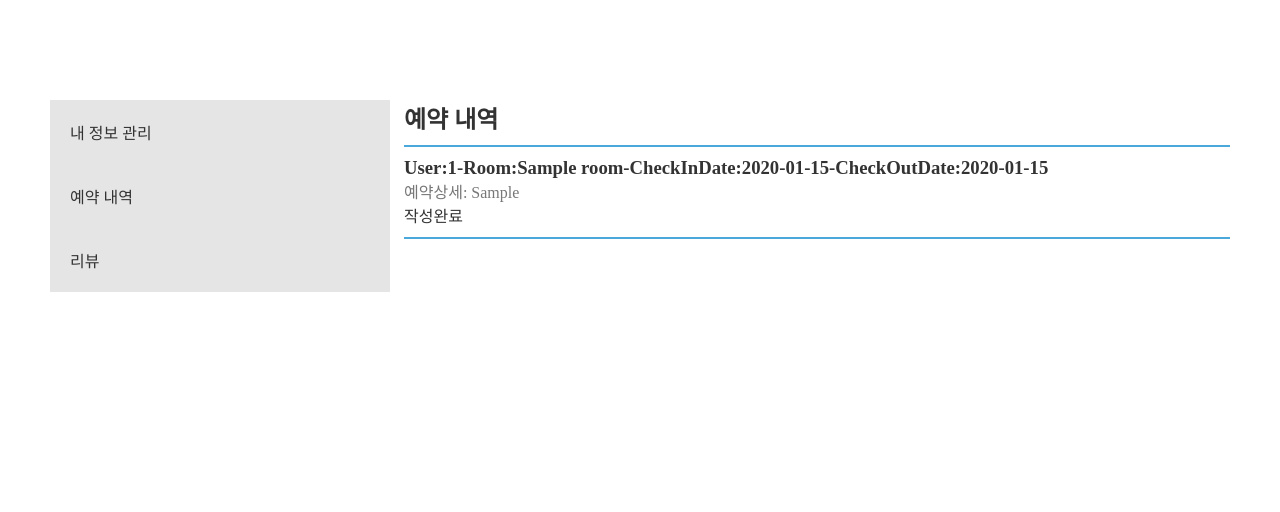
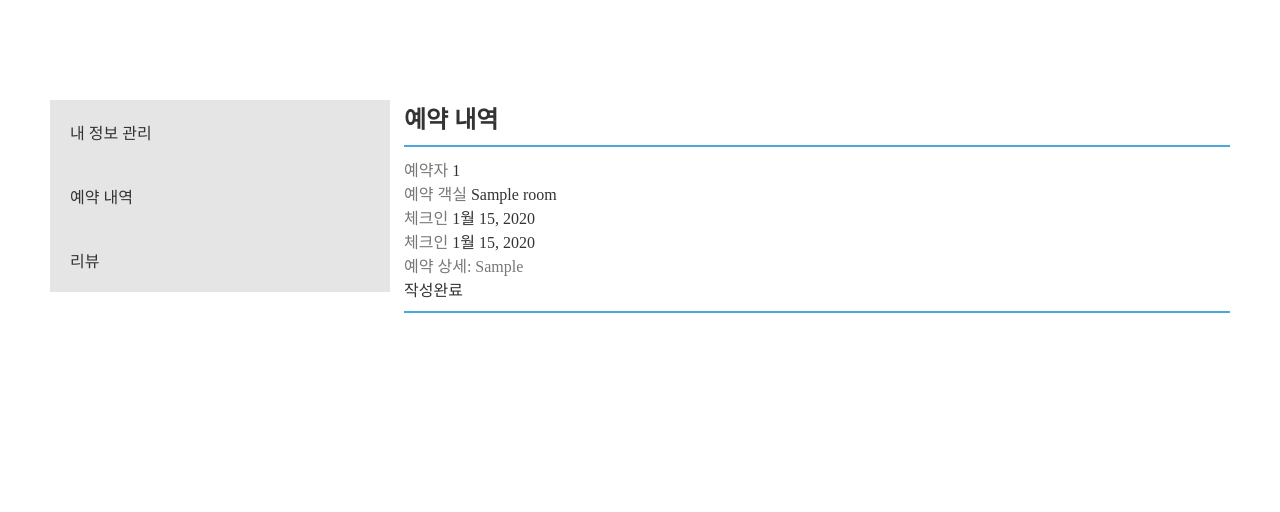
Before and after one commit to soyeonnnb/se-12, a Django app: page /reservations/ in a window 1280 px wide. Shown: the part 50-562 px from the top of the page. Run offline with Django 3.2, Linux system fonts and the light colour scheme; a user stored in the database is signed in; tables that the repository leaves empty hold one stand-in row (values such as "Sample post"); data that the repository does not hold is empty; some libraries are stand-ins or nearby versions; some web fonts are replaced.

Commit message:
fixed style

```diff
--- a/bftour/static/style.css
+++ b/bftour/static/style.css
@@ -435,6 +435,7 @@ input[type='file']:hover {
     font-weight: 700;
     border-radius: 8px;
     margin-top: 10px;
+    cursor: pointer;
 }
 
 .pay-container {
--- a/bftour/templates/reservations/reservation_list.html
+++ b/bftour/templates/reservations/reservation_list.html
@@ -12,8 +12,24 @@
             <hr/>
         </div>
         {% for reservation in reservations %}
-        <h3>{{reservation}}</h3>
-        <span>예약상세: {{reservation.request}}</span>
+<!--        <p>{{reservation}}</p>-->
+        <div class="reservation-user">
+            <span>예약자</span>
+            {{reservation.user}}
+        </div>
+        <div class="reservation-user">
+            <span>예약 객실</span>
+            {{reservation.room}}
+        </div>
+        <div class="reservation-user">
+            <span>체크인</span>
+            {{reservation.check_in}}
+        </div>
+        <div class="reservation-user">
+            <span>체크인</span>
+            {{reservation.check_out}}
+        </div>
+        <span>예약 상세: {{reservation.request}}</span>
         {% if reservation.in_progress == False %}
         {% if reservation.is_finished == False %}
         <a href="{% url 'reservations:update' pk=reservation.pk %}">예약수정</a>
```
Also changed, not shown: bftour/templates/reservations/reservation_form.html (+8 -5 lines), bftour/templates/reviews/review_list.html (+9 -3 lines).
